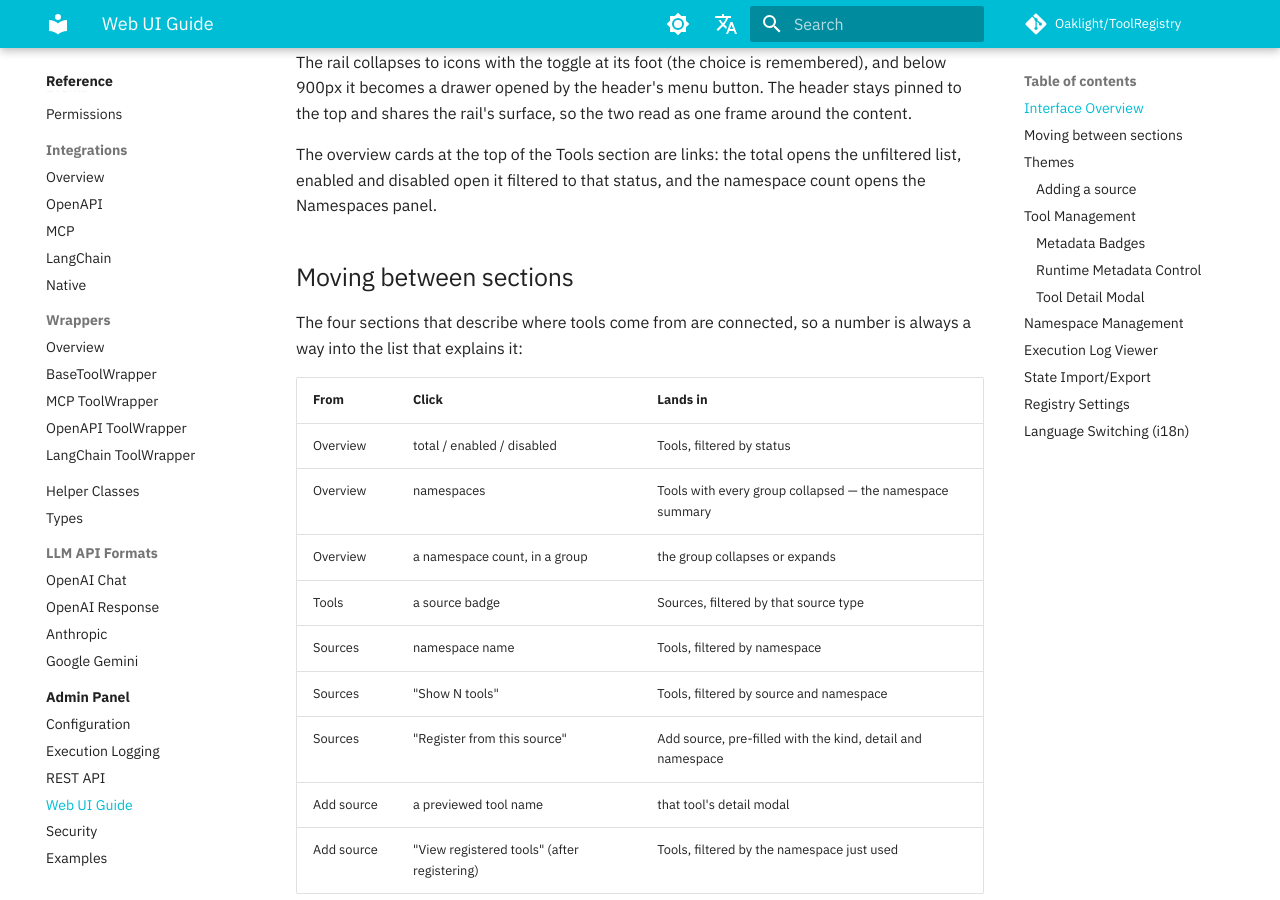
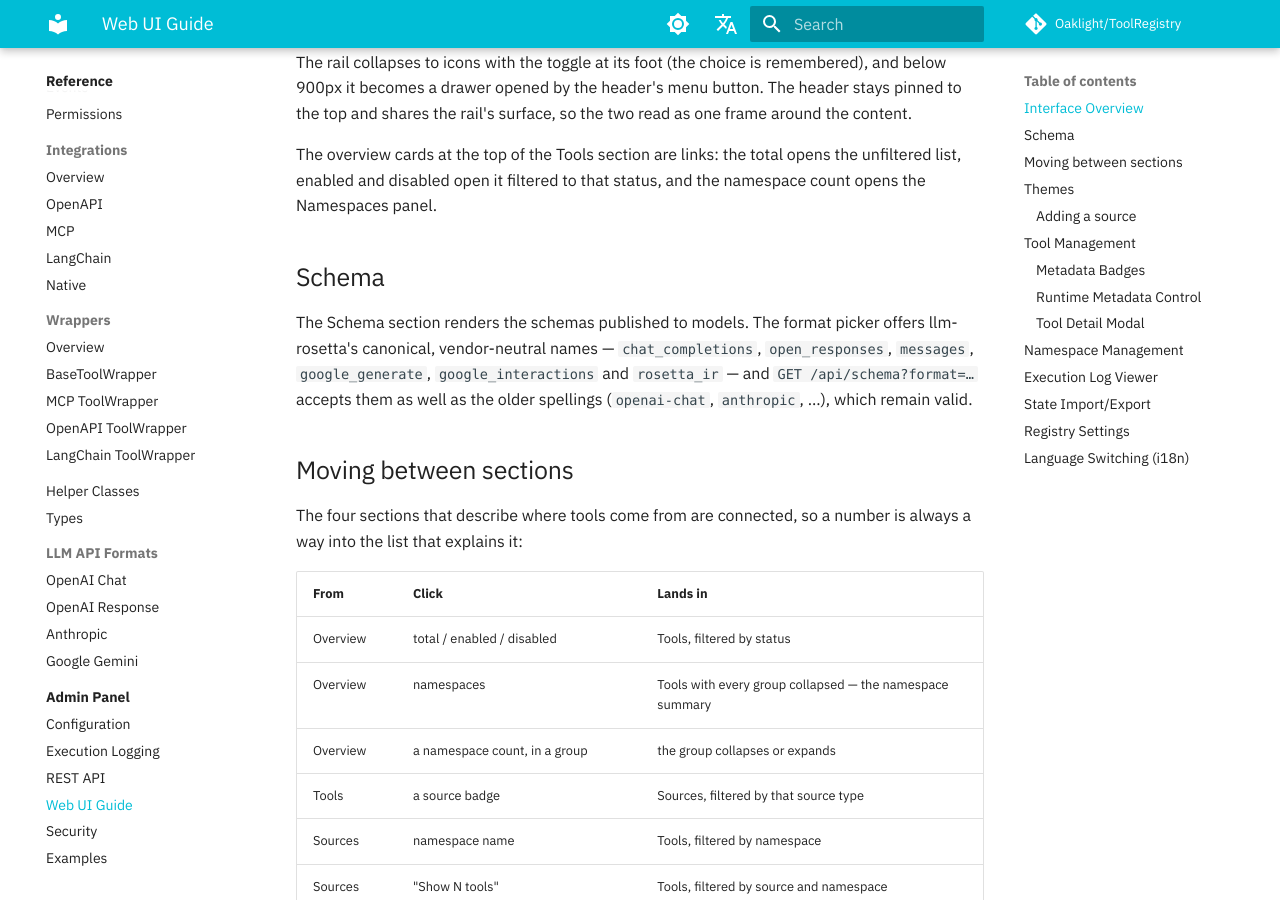
Before and after one commit to Oaklight/ToolRegistry, an MkDocs documentation site: the page built from docs/admin/web-ui.md, in a window 1280 px wide and 900 px high, scrolled down 783 px. Built offline with MkDocs 1.6.1 and Material for MkDocs 9.7.7, drawn with Linux system fonts in a browser that asks for light colours; some web fonts are replaced; comment, search, counter and statistics services are not loaded.

Commit message:
docs(admin): canonical schema format names

```diff
--- a/docs/admin/web-ui.md
+++ b/docs/admin/web-ui.md
@@ -30,6 +30,14 @@ the two read as one frame around the content.
 The overview cards at the top of the Tools section are links: the total opens
 the unfiltered list, enabled and disabled open it filtered to that status, and
 the namespace count opens the Namespaces panel.
+
+## Schema
+
+The Schema section renders the schemas published to models. The format picker
+offers llm-rosetta's canonical, vendor-neutral names — `chat_completions`,
+`open_responses`, `messages`, `google_generate`, `google_interactions` and
+`rosetta_ir` — and `GET /api/schema?format=…` accepts them as well as the older
+spellings (`openai-chat`, `anthropic`, …), which remain valid.
 
 ## Moving between sections
 
```
Also changed, not shown: docs/changelog.md (+1 -0 lines).
